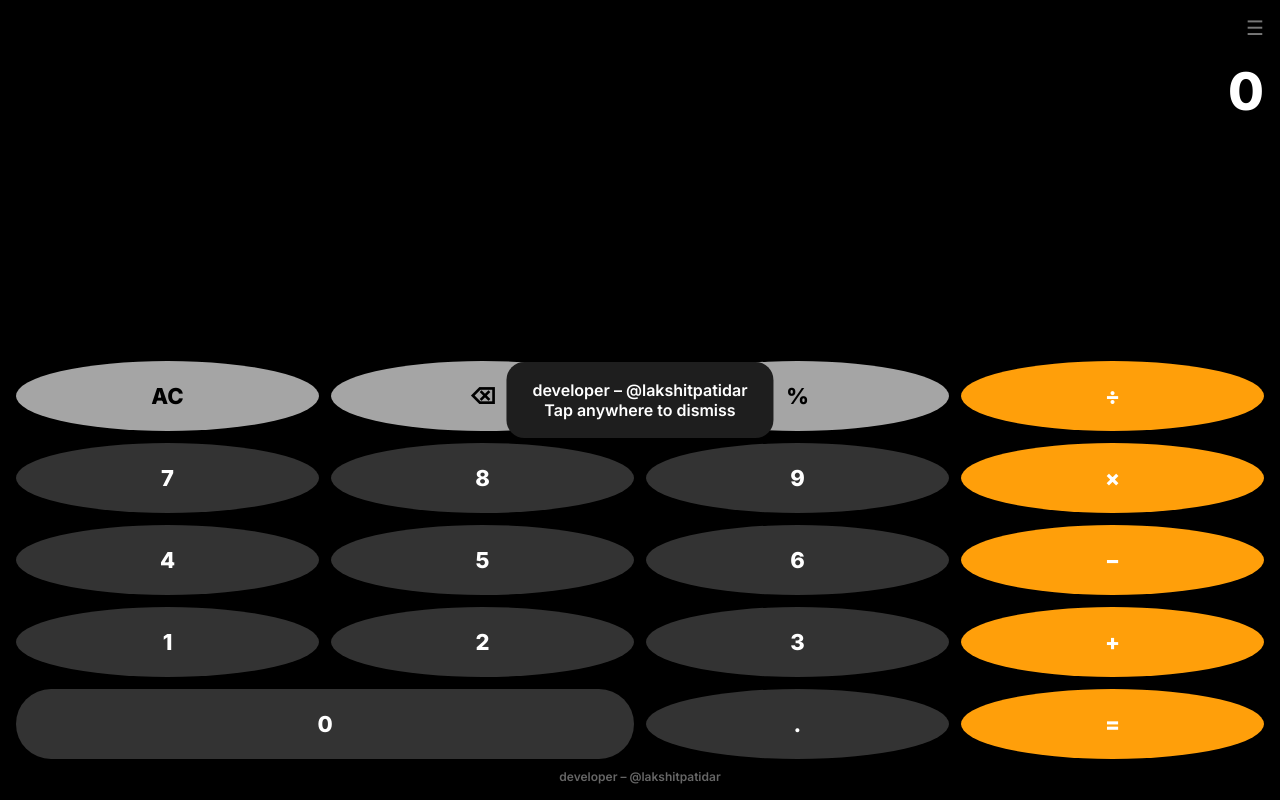
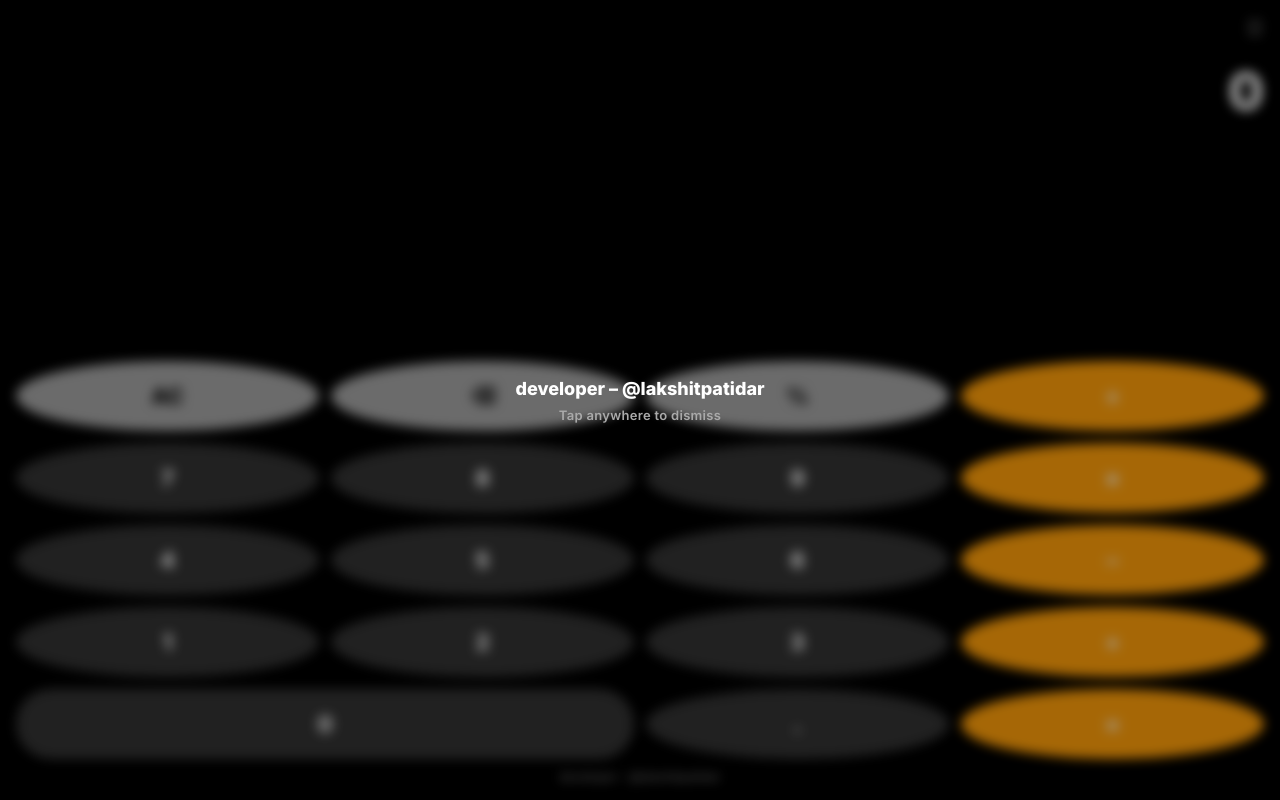
Before and after one commit to lakshitsir/apple-calculator, a plain HTML site: page index.html in a window 1280 px wide. Drawn offline with Linux system fonts and the light colour scheme.

Commit message:
Update style.css

```diff
--- a/style.css
+++ b/style.css
@@ -107,21 +107,28 @@ body{
 
 /* toast */
 #toast{
-  position:fixed;
-  top:50%;
-  left:50%;
-  transform:translate(-50%,-50%);
-  background:#1e1e1e;
-  color:white;
-  padding:18px 26px;
-  border-radius:18px;
-  text-align:center;
-  opacity:0;
-  transition:opacity .4s;
+  position: fixed;
+  inset: 0;
+  display: flex;
+  flex-direction: column;
+  justify-content: center;
+  align-items: center;
+  background: rgba(0,0,0,0.35); /* soft overlay */
+  backdrop-filter: blur(6px);
+  opacity: 0;
+  transition: opacity 0.35s ease;
+  z-index: 999;
 }
 
-.toast-note{
-  font-size:11px;
-  opacity:.6;
-  margin-top:6px;
-  }
+.toast-dev{
+  color: white;
+  font-size: 18px;
+  font-weight: 700;
+  margin-bottom: 8px;
+}
+
+.toast-hint{
+  color: #aaa;
+  font-size: 13px;
+  letter-spacing: 0.3px;
+}
```
